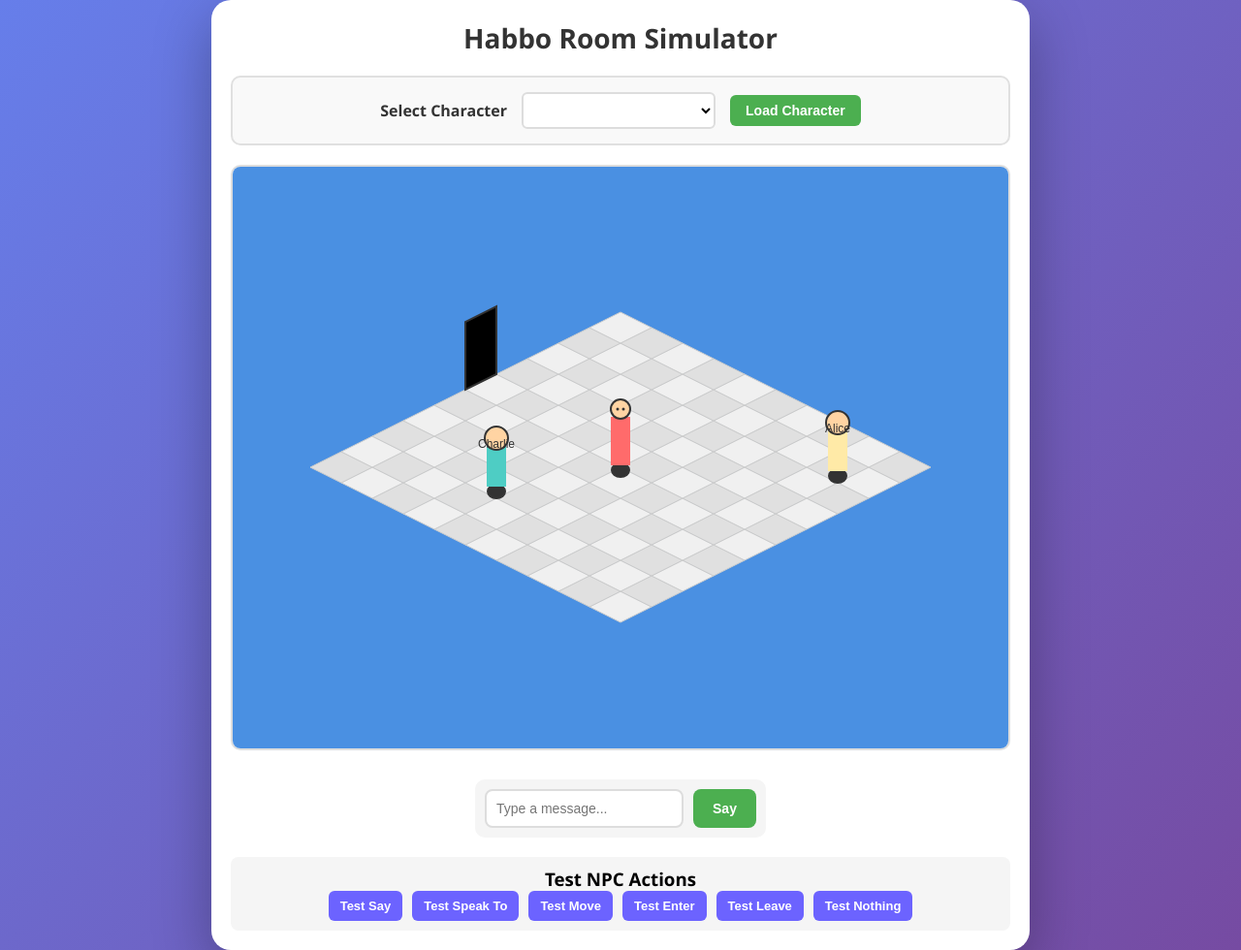
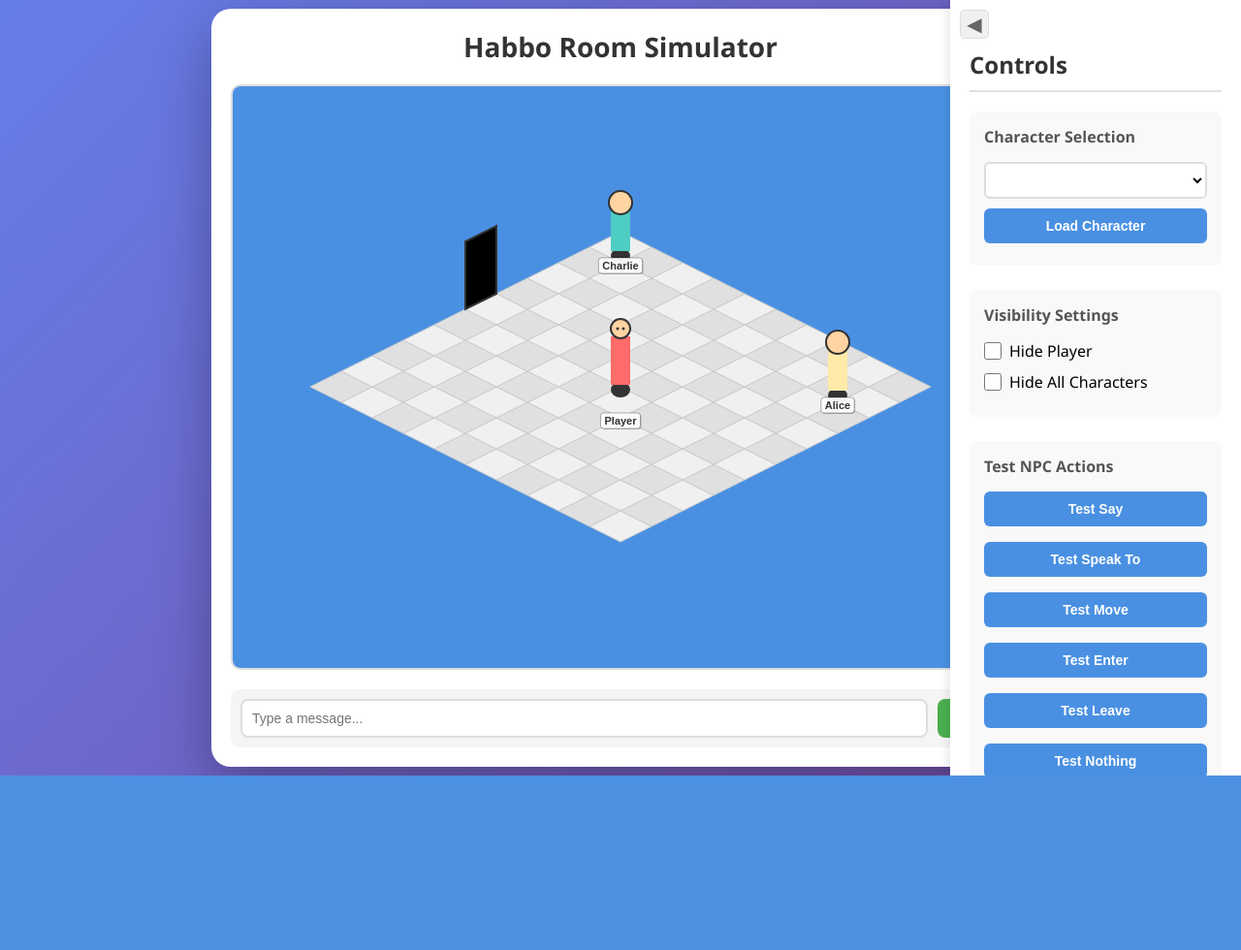
Before and after one commit to gablandman/agora-gab-hosted, a FastAPI app: page / in a window 1280 px wide. Shown: the whole page at 97% size. After the commit the page ends 800 px from the top, so only its background shows below. Run offline with FastAPI, Linux system fonts and the light colour scheme; data that the repository does not hold is empty.

Commit message:
side pannel

```diff
--- a/state-example.json
+++ b/state-example.json
@@ -37,7 +37,7 @@
       "name": "Charlie",
       "actions": [
         {
-          "type": "enter"
+          "type": "move"
         }
       ]
     }
--- a/static/game.js
+++ b/static/game.js
@@ -9,6 +9,7 @@ class HabboGame {
         this.tileHeight = 32;
 
         this.player = {
+            name: 'Player',
             x: 5,
             y: 5,
             targetX: 5,
@@ -48,6 +49,10 @@ class HabboGame {
         this.statePollingInterval = null;
         this.lastProcessedState = null;
         this.actionDelay = 500; // 0.5 seconds between character actions
+
+        // Visibility settings
+        this.hidePlayer = false;
+        this.hideAllCharacters = false;
 
         this.init();
     }
@@ -870,6 +875,44 @@ class HabboGame {
         return { x: npc.x, y: npc.y };
     }
 
+    drawNameTag(name, x, y) {
+        // Set up text style
+        this.ctx.font = 'bold 11px Arial';
+        this.ctx.textAlign = 'center';
+
+        // Measure text
+        const metrics = this.ctx.measureText(name);
+        const textWidth = metrics.width;
+        const padding = 4;
+        const bgWidth = textWidth + padding * 2;
+        const bgHeight = 16;
+
+        // Draw background with rounded corners
+        const bgX = x - bgWidth / 2;
+        const bgY = y - bgHeight / 2;
+        const radius = 3;
+
+        // Background shadow
+        this.ctx.fillStyle = 'rgba(0, 0, 0, 0.2)';
+        this.ctx.beginPath();
+        this.ctx.roundRect(bgX + 1, bgY + 1, bgWidth, bgHeight, radius);
+        this.ctx.fill();
+
+        // Background
+        this.ctx.fillStyle = 'rgba(255, 255, 255, 0.95)';
+        this.ctx.strokeStyle = 'rgba(0, 0, 0, 0.3)';
+        this.ctx.lineWidth = 1;
+        this.ctx.beginPath();
+        this.ctx.roundRect(bgX, bgY, bgWidth, bgHeight, radius);
+        this.ctx.fill();
+        this.ctx.stroke();
+
+        // Draw text
+        this.ctx.fillStyle = '#333333';
+        this.ctx.fillText(name, x, y + 4); // Slight offset to center vertically
+        this.ctx.textAlign = 'left';
+    }
+
     drawNPC(npc, x, y) {
         const pos = this.isoToScreen(x, y);
 
@@ -920,13 +963,8 @@ class HabboGame {
             this.ctx.stroke();
         }
 
-        // Name label (always show)
-        this.ctx.fillStyle = '#333333';
-        this.ctx.font = '12px Arial';
-        this.ctx.textAlign = 'center';
-        const nameY = npc.sprites && npc.sprites['bot-left'] ? pos.y - 10 : pos.y - 20;
-        this.ctx.fillText(npc.name, pos.x, nameY);
-        this.ctx.textAlign = 'left';
+        // Name label with background (always show)
+        this.drawNameTag(npc.name, pos.x, pos.y + 35); // Position under feet
     }
 
     drawNPCSpeechBubbles(npc, x, y) {
@@ -1346,6 +1384,9 @@ class HabboGame {
             this.ctx.arc(pos.x + 3, pos.y - charHeight, 1.5, 0, Math.PI * 2);
             this.ctx.fill();
         }
+
+        // Draw name tag under the character
+        this.drawNameTag(this.player.name, pos.x, pos.y + 35);
     }
 
     render() {
@@ -1368,7 +1409,8 @@ class HabboGame {
         // Collect all characters with their positions for depth sorting
         const charactersToRender = [];
 
-        // Add player
+        // Add player if not hidden
+        if (!this.hideAllCharacters && !this.hidePlayer) {
             const playerPos = this.getInterpolatedPosition();
             charactersToRender.push({
                 type: 'player',
@@ -1376,8 +1418,10 @@ class HabboGame {
                 y: playerPos.y,
                 depth: playerPos.x + playerPos.y // Isometric depth calculation
             });
-
-        // Add visible NPCs
+        }
+
+        // Add visible NPCs if not hidden
+        if (!this.hideAllCharacters) {
             for (const npc of Object.values(this.npcs)) {
                 if (npc.visible) {
                     const npcPos = this.getNPCInterpolatedPosition(npc);
@@ -1390,6 +1434,7 @@ class HabboGame {
                     });
                 }
             }
+        }
 
         // Sort by depth (lower depth = further back, drawn first)
         charactersToRender.sort((a, b) => a.depth - b.depth);
@@ -1474,3 +1519,33 @@ function testNPCAction(actionType) {
             break;
     }
 }
+
+// Toggle functions for visibility
+function togglePlayerVisibility() {
+    if (!gameInstance) return;
+    const checkbox = document.getElementById('hidePlayer');
+    gameInstance.hidePlayer = checkbox.checked;
+    gameInstance.render();
+}
+
+function toggleAllCharactersVisibility() {
+    if (!gameInstance) return;
+    const checkbox = document.getElementById('hideAllCharacters');
+    gameInstance.hideAllCharacters = checkbox.checked;
+
+    // If hiding all characters, also check the hide player checkbox
+    if (checkbox.checked) {
+        document.getElementById('hidePlayer').checked = true;
+        document.getElementById('hidePlayer').disabled = true;
+    } else {
+        document.getElementById('hidePlayer').disabled = false;
+    }
+
+    gameInstance.render();
+}
+
+// Toggle side panel
+function toggleSidePanel() {
+    const panel = document.getElementById('sidePanel');
+    panel.classList.toggle('collapsed');
+}
--- a/static/styles.css
+++ b/static/styles.css
@@ -172,26 +172,92 @@ h1 {
     transform: translateY(0);
 }
 
-.character-selector {
-    background: #f9f9f9;
-    border: 2px solid #e0e0e0;
-    border-radius: 10px;
-    padding: 15px;
-    margin-bottom: 20px;
+/* Side Panel Styles */
+.side-panel {
+    position: fixed;
+    top: 0;
+    right: 0;
+    width: 300px;
+    height: 100vh;
+    background: white;
+    box-shadow: -2px 0 10px rgba(0, 0, 0, 0.1);
+    transition: transform 0.3s ease;
+    z-index: 1000;
+    overflow-y: auto;
+    transform: translateX(0);
+}
+
+.side-panel.collapsed {
+    transform: translateX(250px);
+    background: transparent;
+    box-shadow: none;
+}
+
+.toggle-panel-btn {
+    position: absolute;
+    left: 10px;
+    top: 10px;
+    width: 30px;
+    height: 30px;
+    background: #f0f0f0;
+    border: 1px solid #ddd;
+    border-radius: 5px;
+    cursor: pointer;
     display: flex;
     align-items: center;
-    gap: 15px;
     justify-content: center;
+    transition: all 0.3s ease;
+    z-index: 10;
 }
 
-.character-selector h3 {
-    margin: 0;
-    font-size: 16px;
-    color: #333;
+.toggle-panel-btn:hover {
+    background: #f5f5f5;
 }
 
-#characterSelect {
-    width: 200px;
+.chevron {
+    font-size: 20px;
+    color: #666;
+    transition: transform 0.3s ease;
+}
+
+.side-panel.collapsed .chevron {
+    transform: rotate(180deg);
+}
+
+.panel-content {
+    padding: 50px 20px 20px 20px;
+    opacity: 1;
+    transition: opacity 0.2s ease;
+}
+
+.side-panel.collapsed .panel-content {
+    opacity: 0;
+    pointer-events: none;
+}
+
+.panel-content h2 {
+    margin: 0 0 20px 0;
+    color: #333;
+    font-size: 24px;
+    border-bottom: 2px solid #e0e0e0;
+    padding-bottom: 10px;
+}
+
+.panel-section {
+    margin-bottom: 25px;
+    padding: 15px;
+    background: #f9f9f9;
+    border-radius: 8px;
+}
+
+.panel-section h3 {
+    margin: 0 0 15px 0;
+    font-size: 16px;
+    color: #555;
+}
+
+.panel-select {
+    width: 100%;
     padding: 8px;
     border: 2px solid #ddd;
     border-radius: 6px;
@@ -199,16 +265,18 @@ h1 {
     background: white;
     cursor: pointer;
     transition: border-color 0.3s;
+    margin-bottom: 10px;
 }
 
-#characterSelect:focus {
+.panel-select:focus {
     outline: none;
     border-color: #4A90E2;
 }
 
-#loadCharacterBtn {
-    padding: 8px 16px;
-    background: #4CAF50;
+.panel-btn {
+    width: 100%;
+    padding: 10px;
+    background: #4A90E2;
     color: white;
     border: none;
     border-radius: 6px;
@@ -216,36 +284,35 @@ h1 {
     font-weight: bold;
     cursor: pointer;
     transition: all 0.3s ease;
+    margin-bottom: 8px;
 }
 
-#loadCharacterBtn:hover {
-    background: #45a049;
+.panel-btn:hover {
+    background: #357ABD;
     transform: translateY(-2px);
     box-shadow: 0 4px 8px rgba(0, 0, 0, 0.2);
 }
 
-#loadCharacterBtn:active {
+.panel-btn:active {
     transform: translateY(0);
 }
 
-.test-btn {
-    padding: 8px 12px;
-    background: #6C63FF;
-    color: white;
-    border: none;
-    border-radius: 6px;
-    font-size: 13px;
-    font-weight: bold;
+.checkbox-label {
+    display: flex;
+    align-items: center;
+    gap: 8px;
+    margin-bottom: 10px;
     cursor: pointer;
-    transition: all 0.3s ease;
 }
 
-.test-btn:hover {
-    background: #5750D6;
-    transform: translateY(-2px);
-    box-shadow: 0 4px 8px rgba(0, 0, 0, 0.2);
+.checkbox-label input[type="checkbox"] {
+    width: 18px;
+    height: 18px;
+    cursor: pointer;
 }
 
-.test-btn:active {
-    transform: translateY(0);
+.test-buttons {
+    display: grid;
+    grid-template-columns: 1fr;
+    gap: 8px;
 }
--- a/templates/index.html
+++ b/templates/index.html
@@ -9,28 +9,53 @@
 <body>
     <div class="game-container">
         <h1>Habbo Room Simulator</h1>
-        <div id="characterSelector" class="character-selector">
-            <h3>Select Character</h3>
-            <select id="characterSelect">
-            </select>
-            <button id="loadCharacterBtn">Load Character</button>
+        <canvas id="gameCanvas" width="800" height="600"></canvas>
+        <div class="chat-controls">
+            <input type="text" id="chatInput" placeholder="Type a message..." maxlength="100">
+            <button id="sayButton">Say</button>
         </div>
-        <canvas id="gameCanvas" width="800" height="600"></canvas>
-        <div class="controls">
-            <div class="chat-controls">
-                <input type="text" id="chatInput" placeholder="Type a message..." maxlength="100">
-                <button id="sayButton">Say</button>
+    </div>
+
+    <!-- Side Panel -->
+    <div id="sidePanel" class="side-panel">
+        <button id="togglePanel" class="toggle-panel-btn" onclick="toggleSidePanel()">
+            <span class="chevron">◀</span>
+        </button>
+        <div class="panel-content">
+            <h2>Controls</h2>
+
+            <!-- Character Selection -->
+            <div class="panel-section">
+                <h3>Character Selection</h3>
+                <select id="characterSelect" class="panel-select">
+                </select>
+                <button id="loadCharacterBtn" class="panel-btn">Load Character</button>
             </div>
-        </div>
-        <div class="test-controls" style="margin-top: 20px; padding: 10px; background: #f5f5f5; border-radius: 8px;">
-            <h3>Test NPC Actions</h3>
-            <div style="display: flex; gap: 10px; flex-wrap: wrap; justify-content: center;">
-                <button onclick="testNPCAction('say')" class="test-btn">Test Say</button>
-                <button onclick="testNPCAction('speak_to')" class="test-btn">Test Speak To</button>
-                <button onclick="testNPCAction('move')" class="test-btn">Test Move</button>
-                <button onclick="testNPCAction('enter')" class="test-btn">Test Enter</button>
-                <button onclick="testNPCAction('leave')" class="test-btn">Test Leave</button>
-                <button onclick="testNPCAction('nothing')" class="test-btn">Test Nothing</button>
+
+            <!-- Visibility Settings -->
+            <div class="panel-section">
+                <h3>Visibility Settings</h3>
+                <label class="checkbox-label">
+                    <input type="checkbox" id="hidePlayer" onchange="togglePlayerVisibility()">
+                    <span>Hide Player</span>
+                </label>
+                <label class="checkbox-label">
+                    <input type="checkbox" id="hideAllCharacters" onchange="toggleAllCharactersVisibility()">
+                    <span>Hide All Characters</span>
+                </label>
+            </div>
+
+            <!-- Test NPC Actions -->
+            <div class="panel-section">
+                <h3>Test NPC Actions</h3>
+                <div class="test-buttons">
+                    <button onclick="testNPCAction('say')" class="panel-btn">Test Say</button>
+                    <button onclick="testNPCAction('speak_to')" class="panel-btn">Test Speak To</button>
+                    <button onclick="testNPCAction('move')" class="panel-btn">Test Move</button>
+                    <button onclick="testNPCAction('enter')" class="panel-btn">Test Enter</button>
+                    <button onclick="testNPCAction('leave')" class="panel-btn">Test Leave</button>
+                    <button onclick="testNPCAction('nothing')" class="panel-btn">Test Nothing</button>
+                </div>
             </div>
         </div>
     </div>
```
Lines whose indentation alone changed are shown as unchanged.
